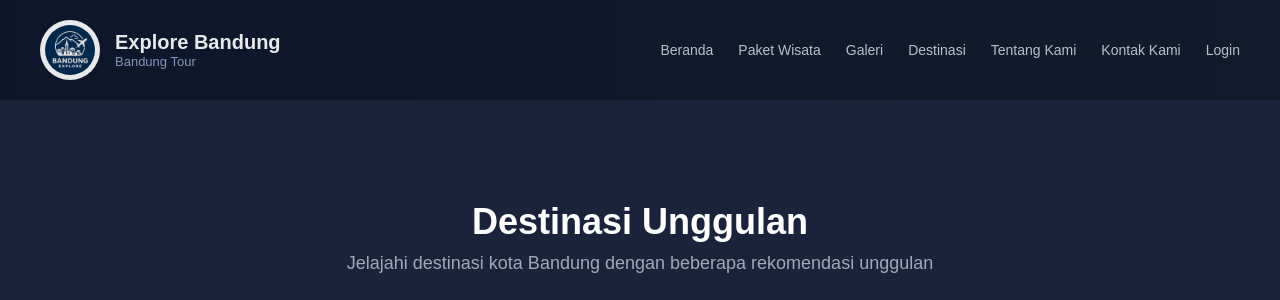
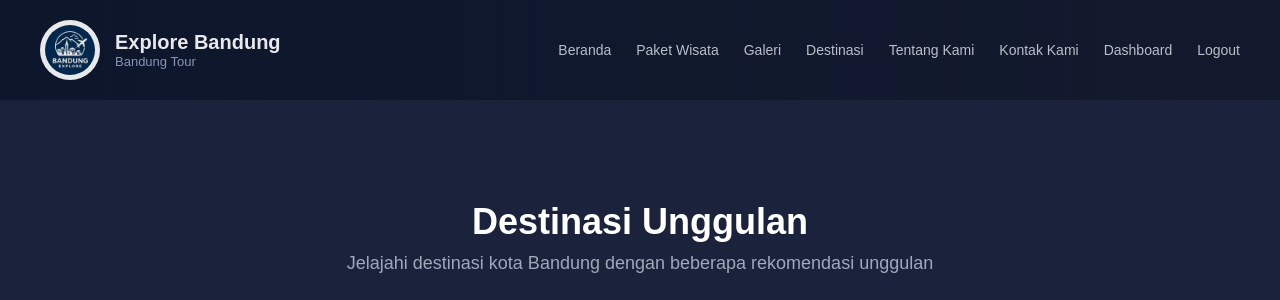
Before and after one commit to nofallcr/TUBESBANDUNG, a PHP site: page /Destinasi.php in a window 1280 px wide. Shown: the top 300 px of the page. Run offline with PHP 8.4, Linux system fonts and the light colour scheme; a user stored in the database is signed in.

Commit message:
Changed:File

```diff
--- a/navbar.php
+++ b/navbar.php
@@ -1,3 +1,12 @@
+<?php
+
+if (session_status() == PHP_SESSION_NONE) {
+    session_start();
+}
+
+
+$is_logged_in = isset($_SESSION['user_id']);
+?>
 <!DOCTYPE html>
 <html lang="en">
 <head>
@@ -5,7 +14,6 @@
 <meta name="viewport" content="width=device-width, initial-scale=1.0">
 <title>Document</title>
 <link rel="stylesheet" href="navbar.css?v=<?= filemtime(__DIR__ . '/navbar.css') ?>">
-
 </head>
 <body>
 
@@ -27,8 +35,13 @@
     <a href="Destinasi.php" >Destinasi</a>
     <a href="tentang_kami.php">Tentang Kami</a>
     <a href="hubungi.php">Kontak Kami</a>
-    <a href="login.php">Login</a>
 
+    <?php if ($is_logged_in): ?>
+        <a href="dashboard.php" class="nav-dashboard-btn">Dashboard</a>
+        <a href="logout.php" class="nav-logout-btn">Logout</a>
+    <?php else: ?>
+        <a href="login.php" class="nav-login-btn">Login</a>
+    <?php endif; ?>
     <div class="hamburger" id="hamburger">
     <div></div>
     <div></div>
```
